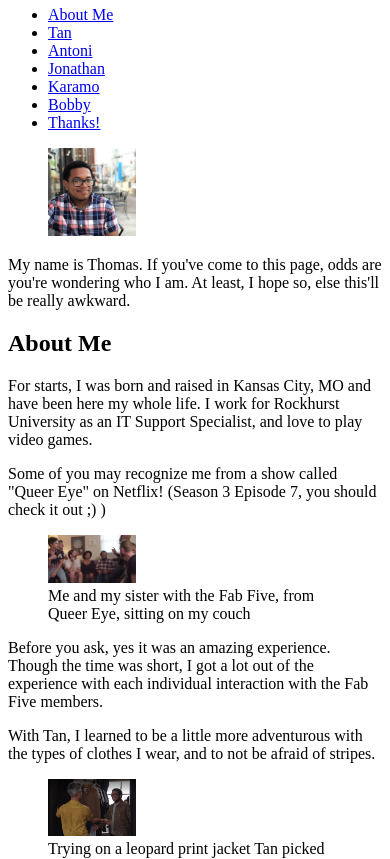
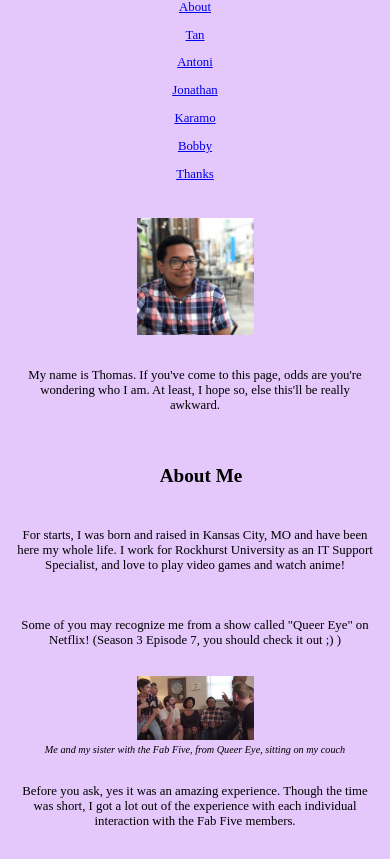
Before and after one commit to Glyaleth/html-me-something, a plain HTML site: page index.html in a window 390 px wide. Shown: the part 111-970 px from the top of the page. Drawn offline with Linux system fonts and the light colour scheme.

Commit message:
Updated CSS file, and added the stylesheet to index.html Looks prettier now

```diff
--- a/index.html
+++ b/index.html
@@ -1,6 +1,7 @@
 <!DOCTYPE html>
 <html lang="en">
   <head>
+    <link rel="stylesheet" type="text/css" href="styles.css">
     <meta charset="UTF-8">
     <meta name="viewport" content="width=device-width, initial-scale=1.0">
     <meta http-equiv="X-UA-Compatible" content="ie=edge">
@@ -11,17 +12,16 @@
     <h1>Thomas's Brief Queer Eye Journey</h1>
     <nav>
       <ul>
-        <li><a href="#about">About Me</a></li>
+          <li><a href="#about">About</a></li>
           <li><a href="#tanf">Tan</a></li>
           <li><a href="#antoni">Antoni</a></li>
           <li><a href="#jonathan">Jonathan</a></li>
           <li><a href="#karamo">Karamo</a></li>
           <li><a href="#bobby">Bobby</a></li>
-        <li><a href="#thanks">Thanks!</a></li>
+          <li><a href="#thanks">Thanks</a></li>
       </ul>
     </nav>
   </header>
-
     <main>
       <article>
         <section>
@@ -33,7 +33,7 @@
           <a name="about"></a>
           <h2>About Me</h2>
           <p>For starts, I was born and raised in Kansas City, MO and have been here my whole life.
-        I work for Rockhurst University as an IT Support Specialist, and love to play video games.</p>
+            I work for Rockhurst University as an IT Support Specialist, and love to play video games and watch anime!</p>
           <p>Some of you may recognize me from a show called "Queer Eye" on Netflix! (Season 3 Episode 7, you should check it out ;) )</p>
           <figure>
             <img src="queereyeandme.jpg" alt="A picture of me sitting at a restaurant" style ="width:30%;height:30%;">
@@ -43,8 +43,9 @@
             Before you ask, yes it was an amazing experience. Though the time was short, I got a lot out of the experience with each individual interaction with the Fab Five members.
           </p>
         </section>
-
+        <section>
           <a name="tanf"></a>
+          <h2>Tan</h2>
           <p>
             With Tan, I learned to be a little more adventurous with the types of clothes I wear, and to not be afraid of stripes.
           </p>
@@ -52,17 +53,21 @@
             <img src="tanandme.jpg" alt="A picture of me and Tan France" style ="width:30%;height:30%;">
             <figcaption>Trying on a leopard print jacket Tan picked out for me.</figcaption>
           </figure>
-
+        </section>
+        <section>
           <a name="antoni"></a>
+          <h2>Antoni</h2>
           <p>
             With Antoni, I learned I still hate brussel sprouts, but I can use the cooking method to make other yummy vegetables!
           </p>
           <figure>
-      <img src="meandantoni.jpg" alt="A picture of me and Tan France" style ="width:30%;height:30%;">
-      <figcaption>Trying on a leopard print jacket Tan picked out for me.</figcaption>
+            <img src="meandantoni.jpg" alt="A picture of me and Antoni" style ="width:30%;height:30%;">
+            <figcaption>Trying not to gag while eating brussel sprouts and talking to Antoni</figcaption>
           </figure>
-
+        </section>
+        <section>
           <a name="jonathan"></a>
+          <h2>Jonathan</h2>
           <p>
             With Jonathan, I learned to give my body more attention, and that my appearance isn't just for others, but for me as well.
           </p>
@@ -70,8 +75,10 @@
             <img src="jonathanandme.jpg" alt="A picture of me and Jonathan" style ="width:30%;height:30%;">
             <figcaption>Jonathan shielding me from sparkler fire because I almost burned myself.</figcaption>
           </figure>
-
+        </section>
+        <section>
           <a name="karamo"></a>
+          <h2>Karamo</h2>
           <p>
             With Karamo, an important lesson I learned is a change in mindset. Being stuck in your head often leads to negative thoughts. Changing the way you view the situation can really change your mood. Instead of being nervous, talk yourself out of the anxiousness, and feel excited. Nervousness and excitement are one and the same, it's just a matter of perspective.
           </p>
@@ -79,9 +86,10 @@
             <img src="meandkaramo.jpg" alt="A picture of me and Karamo" style ="width:30%;height:30%;">
             <figcaption>Laughing with Karamo about how much I've gone through this week.</figcaption>
           </figure>
-
+        </section>
         <section>
           <a name="bobby"></a>
+          <h2>Bobby</h2>
           <p>
             Bobby wasn't really a "one-on-one" person, but the work he did on the house was amazing! He helped Karamo out with convincing me to step out of my comfort zone,
             and walked me through the "get out of your head" talk.
--- a/styles.css
+++ b/styles.css
@@ -0,0 +1,78 @@
+body{
+  width: 100%;
+  margin: 0 auto;
+  font-size: 62.5%;
+  background-color: #E4C7FB;
+}
+header,
+main,
+footer{
+
+  font-size: 1.6em;
+}
+header{
+  padding: 1.875em 0;
+
+}
+header h1{
+  text-align: center;
+}
+h1, h2 {
+	margin: 0;
+}
+h1 {
+	font-size: 2.5em;
+
+}
+main h2 {
+	padding: 0.625em 0 0.625em 0.625em;
+  text-align: center;
+}
+section {
+	margin: 1.875em 0;
+}
+section:first-child {
+	margin-top: 0;
+}
+section:last-child {
+	margin-bottom: 0;
+}
+nav ul{
+  text-align: center;
+  padding: 0;
+}
+nav ul li {
+  display: inline-block;
+  margin-right: 1em;
+  font-size: 1em;
+}
+p {
+	padding: 1.25em;
+  text-align: center;
+}
+figure{
+  margin: 0;
+	padding: 0;
+  text-align: center;
+}
+figcaption{
+  font-style: italic;
+  font-size: 0.8em;
+}
+footer{
+  text-align: center;
+  padding: 1em;
+}
+footer p{
+  display: inline-block;
+}
+@media screen and (max-width: 680px) {
+	nav ul li {
+		margin: 1em 0;
+		display: block;
+		font-size: 1em;
+	}
+	body {
+		font-size: 50%;
+	}
+}
```
Lines whose indentation alone changed are shown as unchanged.
